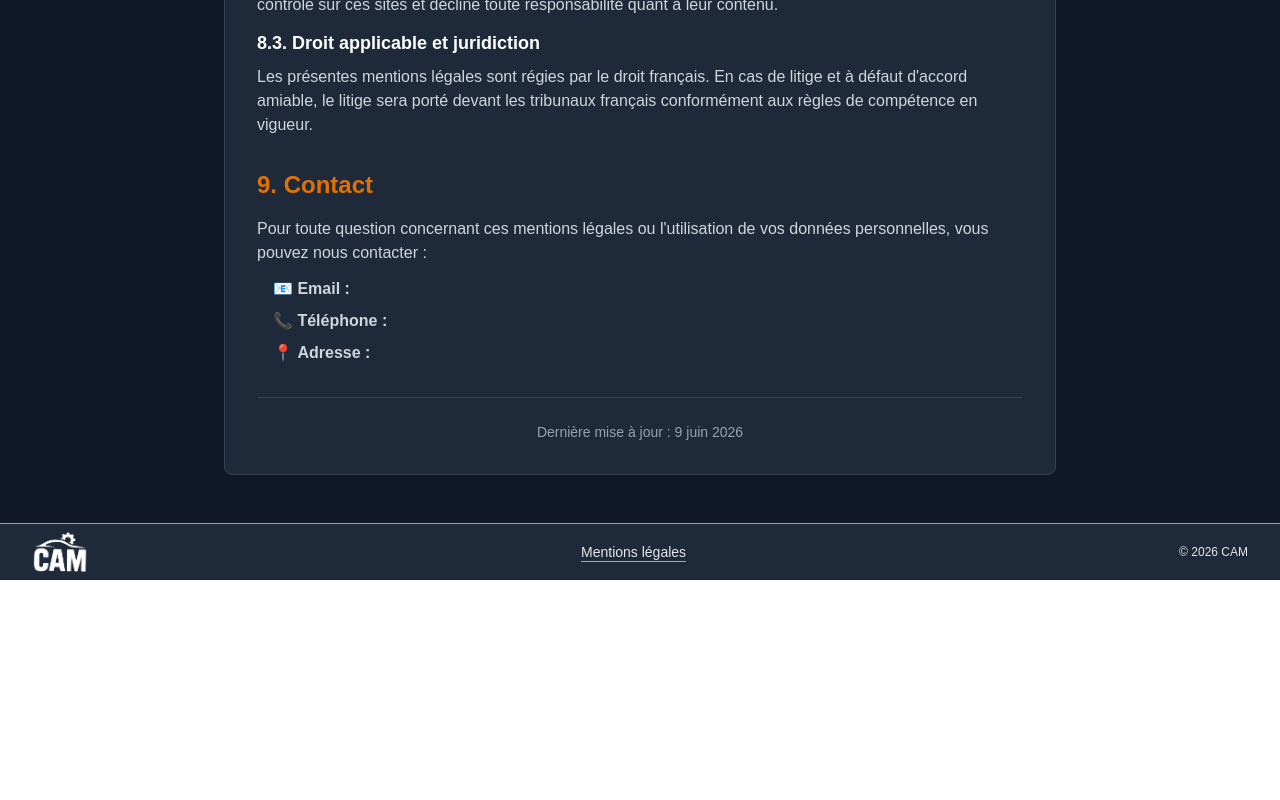
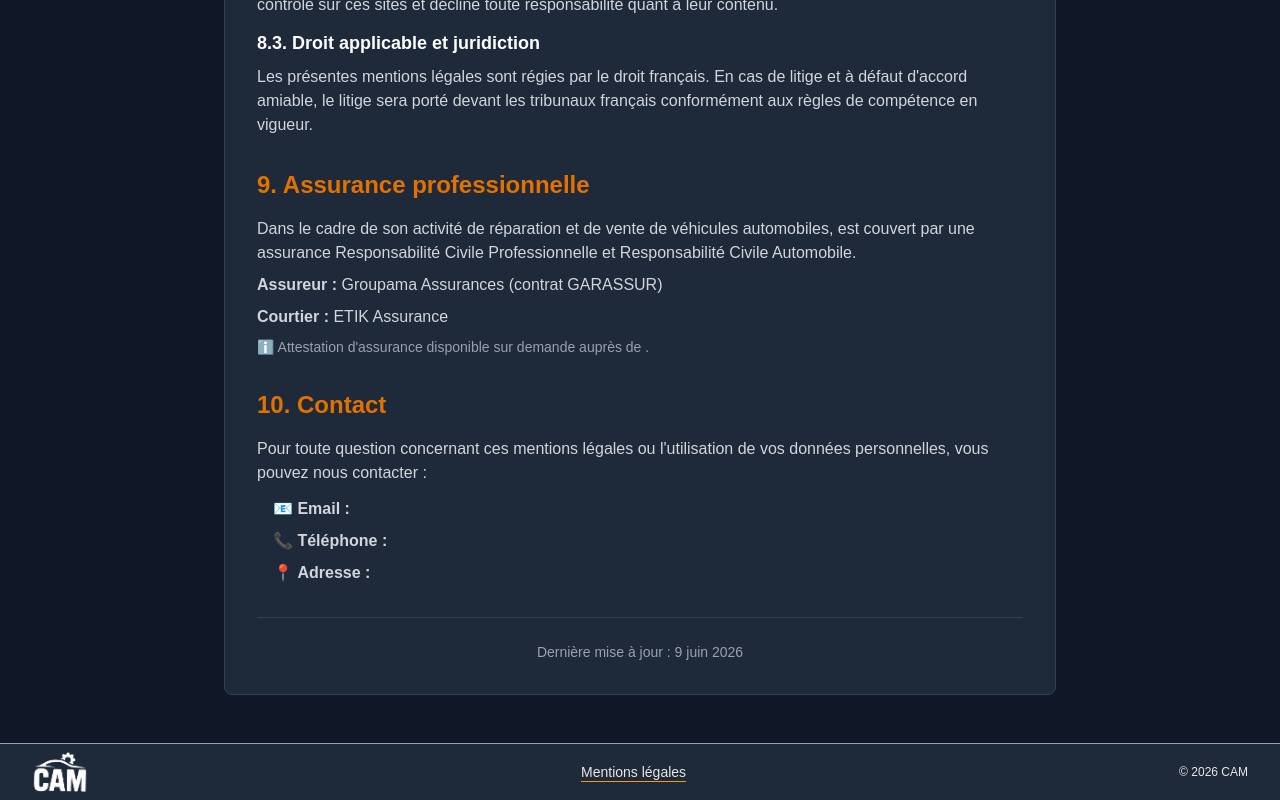
Before and after one commit to CAM-Christophe-Alfred-Automobile/christopheautomobile, a Next.js app: page /mentions-legales in a window 1280 px wide. Shown: the part 4366-5166 px from the top of the page. Before the commit the page ends 4946 px from the top, so only its background shows below. Built offline with nearby package versions, Linux system fonts and the light colour scheme; no server answers; a web font is replaced by a local one.

Commit message:
feat: add professional insurance mention to contact and legal pages
Adds a short RC Pro trust badge on the contact page and a dedicated
"Assurance professionnelle" section in the legal notices (Groupama,
contrat GARASSUR, via ETIK Assurance).

```diff
--- a/src/app/contact/page.tsx
+++ b/src/app/contact/page.tsx
@@ -113,6 +113,9 @@ export default function ContactPage() {
                       size="sm"
                     />
                   </div>
+                  <p className="mt-3 text-xs text-gray-400 flex items-center gap-1.5">
+                    🛡️ Assuré Responsabilité Civile Professionnelle (Groupama)
+                  </p>
                 </div>
 
                 {/* Logo à droite - Visible uniquement sur desktop */}
--- a/src/app/mentions-legales/page.tsx
+++ b/src/app/mentions-legales/page.tsx
@@ -275,9 +275,25 @@ export default function MentionsLegalesPage() {
             </div>
           </section>
 
-          {/* 9. CONTACT */}
+          {/* 9. ASSURANCE PROFESSIONNELLE */}
+          <section className="mb-6 sm:mb-8">
+            <h2 className="text-xl sm:text-2xl font-semibold text-amber-600 mb-3 sm:mb-4">9. Assurance professionnelle</h2>
+            <div className="text-sm sm:text-base text-gray-300 space-y-2">
+              <p>
+                Dans le cadre de son activité de réparation et de vente de véhicules automobiles, {siteConfig.name}
+                est couvert par une assurance Responsabilité Civile Professionnelle et Responsabilité Civile Automobile.
+              </p>
+              <p><strong>Assureur :</strong> Groupama Assurances (contrat GARASSUR)</p>
+              <p><strong>Courtier :</strong> ETIK Assurance</p>
+              <p className="text-sm text-gray-400 mt-2">
+                ℹ️ Attestation d&apos;assurance disponible sur demande auprès de {siteConfig.name}.
+              </p>
+            </div>
+          </section>
+
+          {/* 10. CONTACT */}
           <section>
-            <h2 className="text-xl sm:text-2xl font-semibold text-amber-600 mb-3 sm:mb-4">9. Contact</h2>
+            <h2 className="text-xl sm:text-2xl font-semibold text-amber-600 mb-3 sm:mb-4">10. Contact</h2>
             <div className="text-sm sm:text-base text-gray-300 space-y-2">
               <p>Pour toute question concernant ces mentions légales ou l&apos;utilisation de vos données personnelles, vous pouvez nous contacter :</p>
               <ul className="list-none ml-4 mt-3 space-y-2">
```
